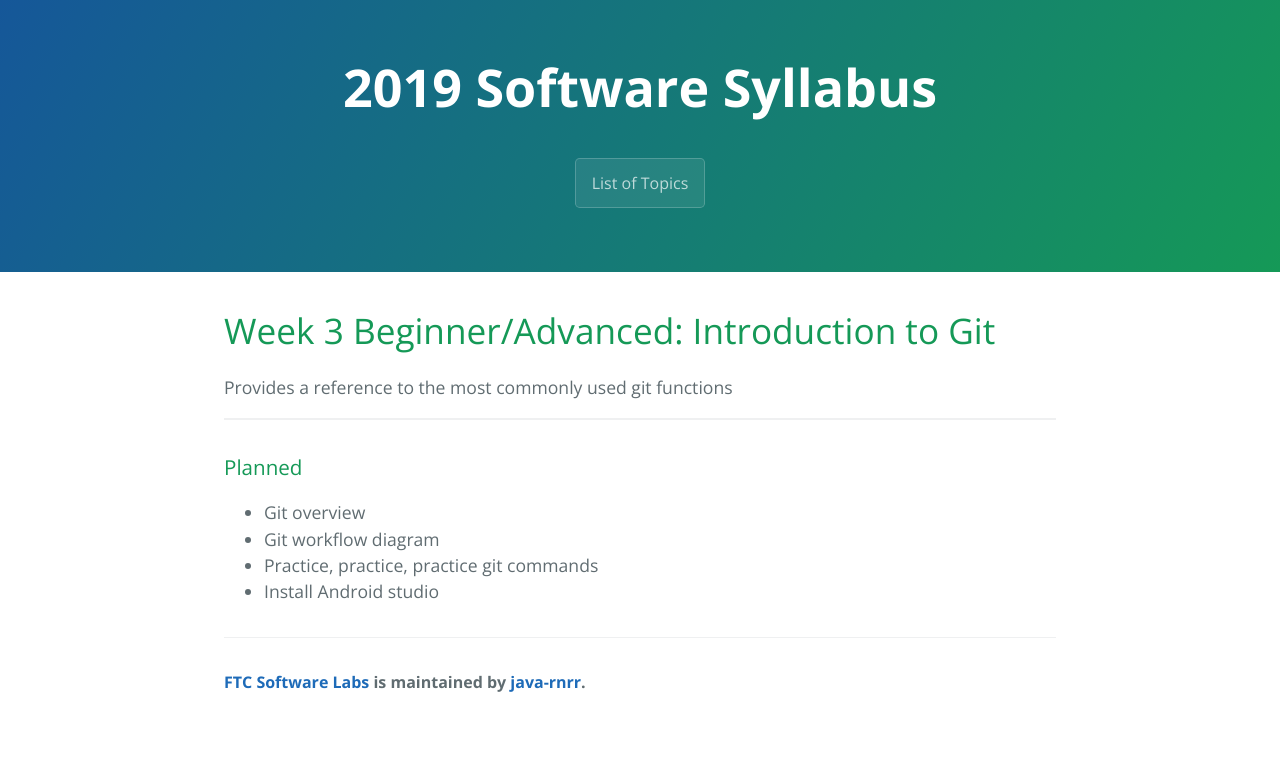
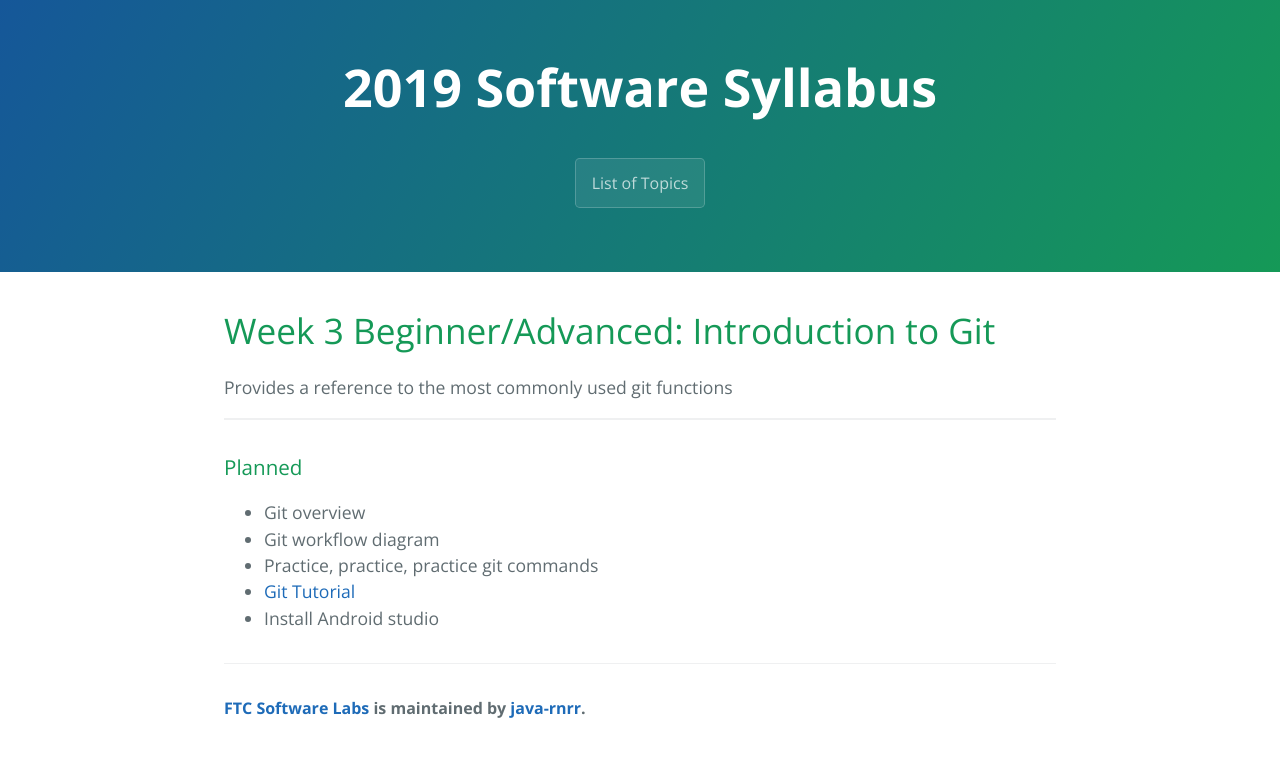
Before and after one commit to java-rnrr/getting-started, a Jekyll site: the page built from _posts/2019-06-02-bw3-intro-to-git.md, in a window 1280 px wide. Shown: the top 757 px of the page. Built offline with Jekyll 4.4.1, drawn with Linux system fonts in a browser that asks for light colours; the repository's description, which GitHub fills in, is left out.

Commit message:
Update 2019-06-02-bw3-intro-to-git.md

```diff
--- a/_posts/2019-06-02-bw3-intro-to-git.md
+++ b/_posts/2019-06-02-bw3-intro-to-git.md
@@ -9,4 +9,5 @@ description: Provides a reference to the most commonly used git functions
 * Git overview
 * Git workflow diagram
 * Practice, practice, practice git commands
+* [Git Tutorial](https://github.com/java-rnrr/software/wiki/Git--Tutorial)
 * Install Android studio
```
